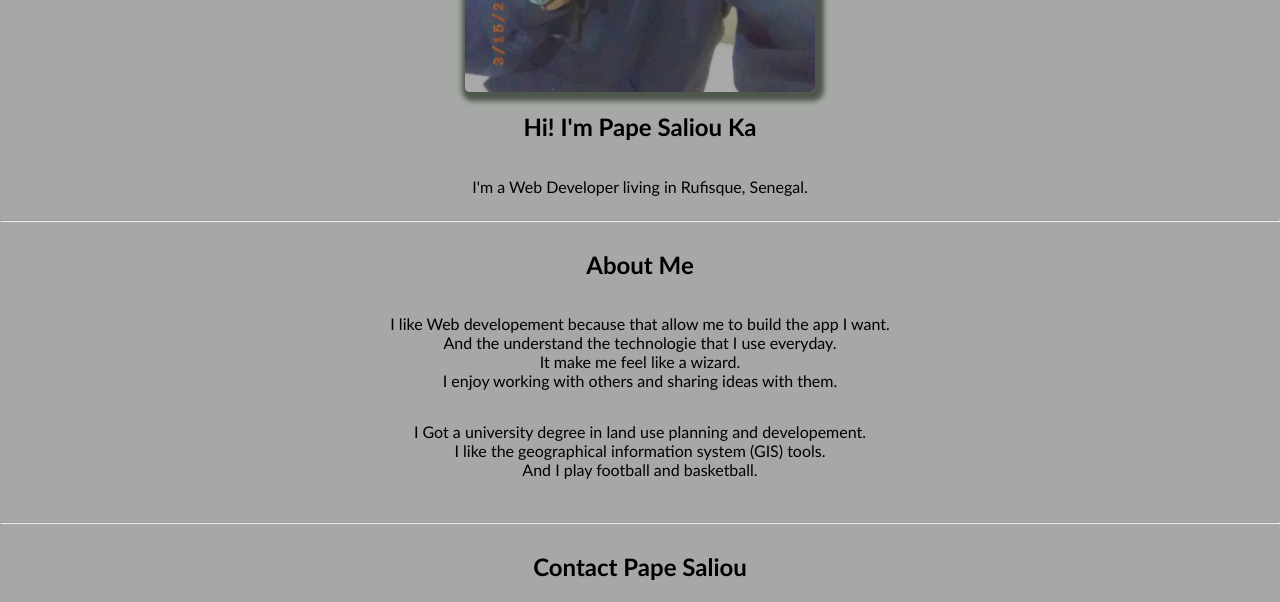
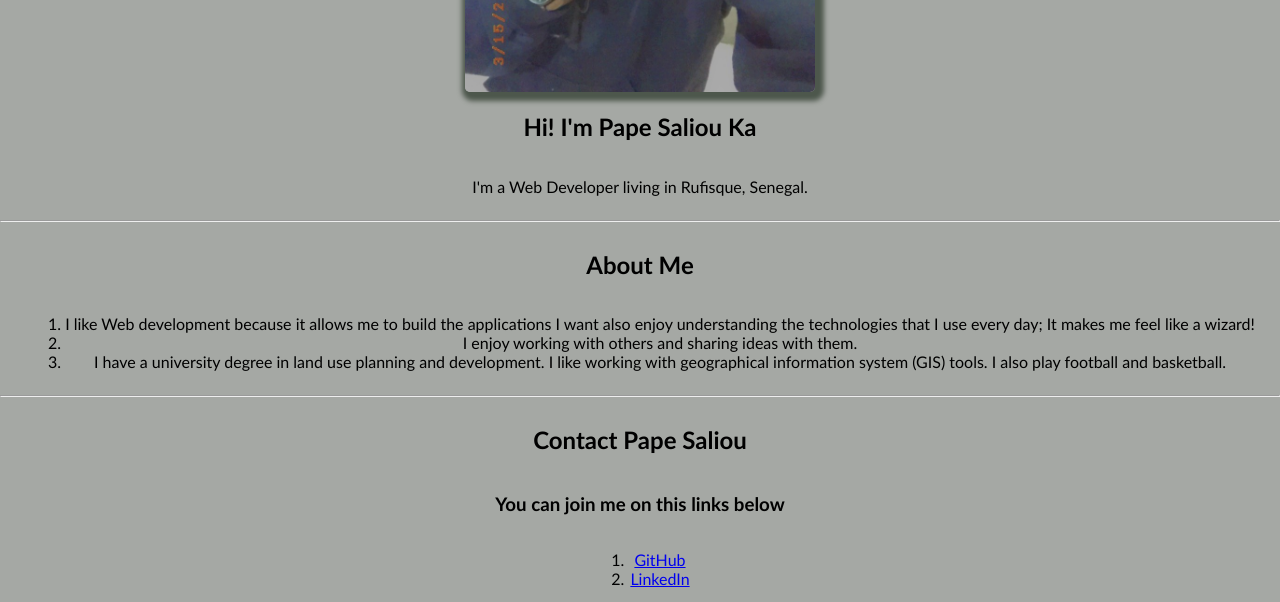
Before and after one commit to papesaliouka/portfolio-Thinkful, a plain HTML site: page index.html in a window 1280 px wide. Shown: the part 600-1202 px from the top of the page. Drawn offline with Linux system fonts and the light colour scheme.

Commit message:
uploading again

```diff
--- a/index.html
+++ b/index.html
@@ -24,16 +24,12 @@
         <!-- About Me Section-->
         <section>
             <h2>About Me</h2>
-            <p>I like Web developement because that allow me to build the app I want. <br>
-                 And the understand  the technologie that I use everyday. <br>
-                It make me feel like a wizard. <br>
-                I enjoy working with others and sharing ideas with them.</p>
+            <ol>
+                <li>I like Web development because it allows me to build the applications I want also enjoy understanding the technologies that I use every day; It makes me feel like a wizard!</li>
+                <li>I enjoy working with others and sharing ideas with them.</li>
+                <li>I have a university degree in land use planning and development. I like working with geographical information system (GIS) tools. I also play football and basketball.</li>
+            </ol>
 
-            <p>I Got a university degree in land use planning and developement. <br>
-            I like the geographical information system (GIS) tools. <br>
-            And I play football and basketball. <br>
-            </p>
-            <br>
         </section>
         <hr>
         <!-- Contact Section-->
@@ -51,3 +47,4 @@
     </footer>
 </body>
 </html>
+1616
```
